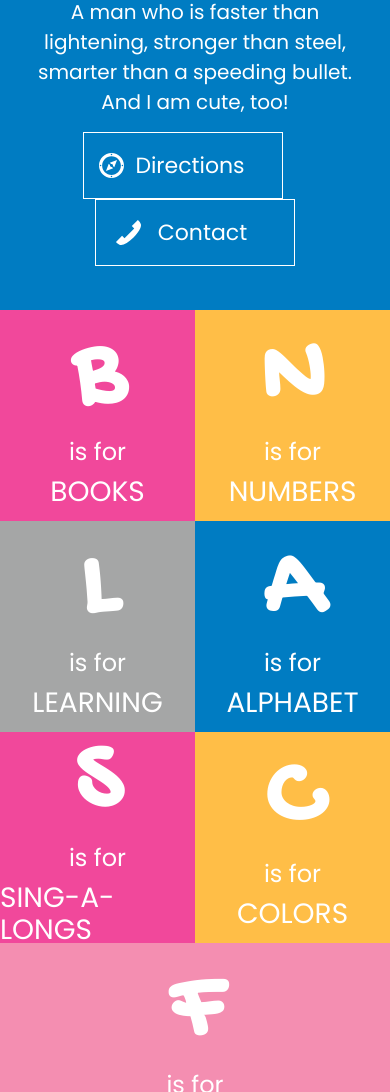
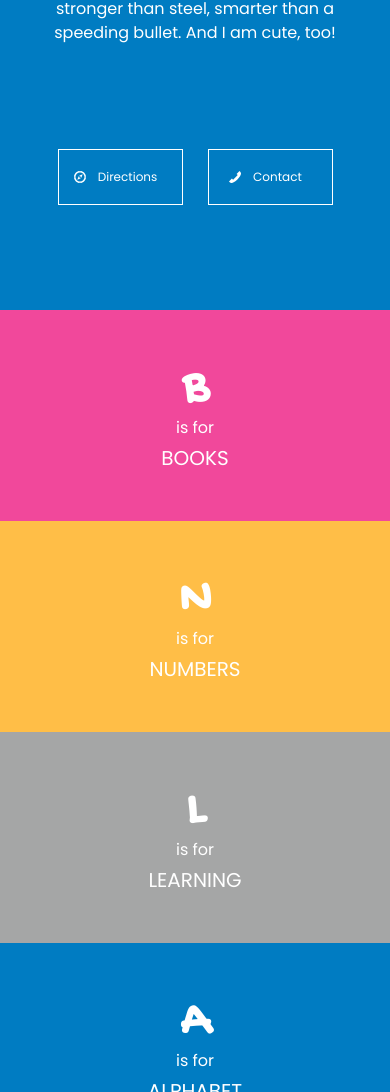
Before and after one commit to christielynam/cml-comp-challenge-1, a plain HTML site: page index.html in a window 390 px wide. Shown: the part 534-1626 px from the top of the page. Drawn offline with Linux system fonts and the light colour scheme.

Commit message:
add screenshot folder and media queries

```diff
--- a/styles.css
+++ b/styles.css
@@ -22,7 +22,7 @@ header {
   display: flex;
   flex-direction: column;
   justify-content: space-between;
-  padding: 50px 35px 50px;
+  padding: 25px 25px 50px;
   background-color: #007CC2;
   color: #FFFFFF;
 }
@@ -295,10 +295,10 @@ a {
 
 @media screen and (max-width: 800px) {
   h1 {
-    font-size: 75px;
+    font-size: 70px;
   }
   .header-content {
-    font-size: 30px;
+    font-size: 25px;
   }
   .direction {
     width: 200px;
@@ -316,7 +316,7 @@ a {
   }
 }
 
-@media screen and (max-width: 600px) and (min-height:875px) {
+@media screen and (max-width: 600px) {
   header {
     display: flex;
     flex-direction: column;
@@ -331,30 +331,59 @@ a {
   }
   .top-btn-container {
     display: flex;
-    flex-direction: column;
-    justify-content: space-around;
     margin: auto;
   }
   .direction {
-    margin-right: 0;
+    width: 150px;
     background-size: 15px;
     font-size: 15px;
   }
   .contact {
-    margin-top: 20px;
+    width: 150px;
     background-size: 15px;
     font-size: 15px;
   }
   .box {
     width: 100%;
   }
+  h2 {
+    font-size: 75px;
+  }
+  .text {
+    font-size: 20px;
+  }
+  a {
+    font-size: 25px;
+  }
 }
 
-@media screen and (max-width: 450px) and (min-width: 320px) {
+@media screen and (max-width: 450px) {
+  header {
+    padding: 25px;
+  }
   h1 {
-    font-size: 38px;
+    font-size: 30px;
   }
   .header-content {
+    font-size: 16px;
+  }
+  .direction {
+    width: 125px;
+    background-size: 12px;
+    font-size: 12px;
+  }
+  .contact {
+    width: 125px;
+    background-size: 12px;
+    font-size: 12px;
+  }
+  h2 {
+    font-size: 50px;
+  }
+  .text {
+    font-size: 16px;
+  }
+  a {
     font-size: 20px;
   }
 }
```
Also changed, not shown: assets/screenshots/Desktop.png (added), assets/screenshots/iPad.png (added), assets/screenshots/iPadPro.png (added), assets/screenshots/iPhone5.png (added), assets/screenshots/iPhone6.png (added), assets/screenshots/iPhone6Plus.png (added), 1 other file.
